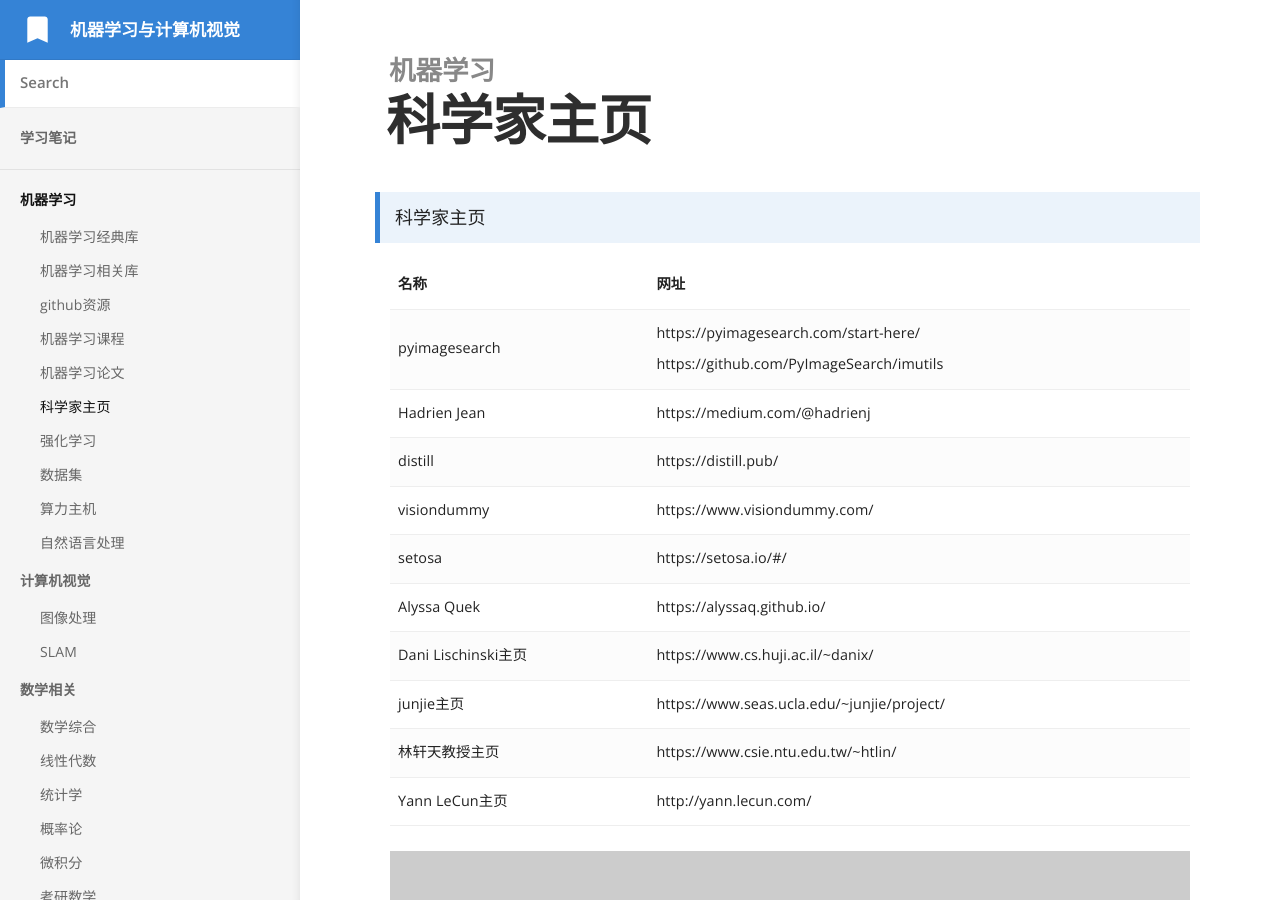
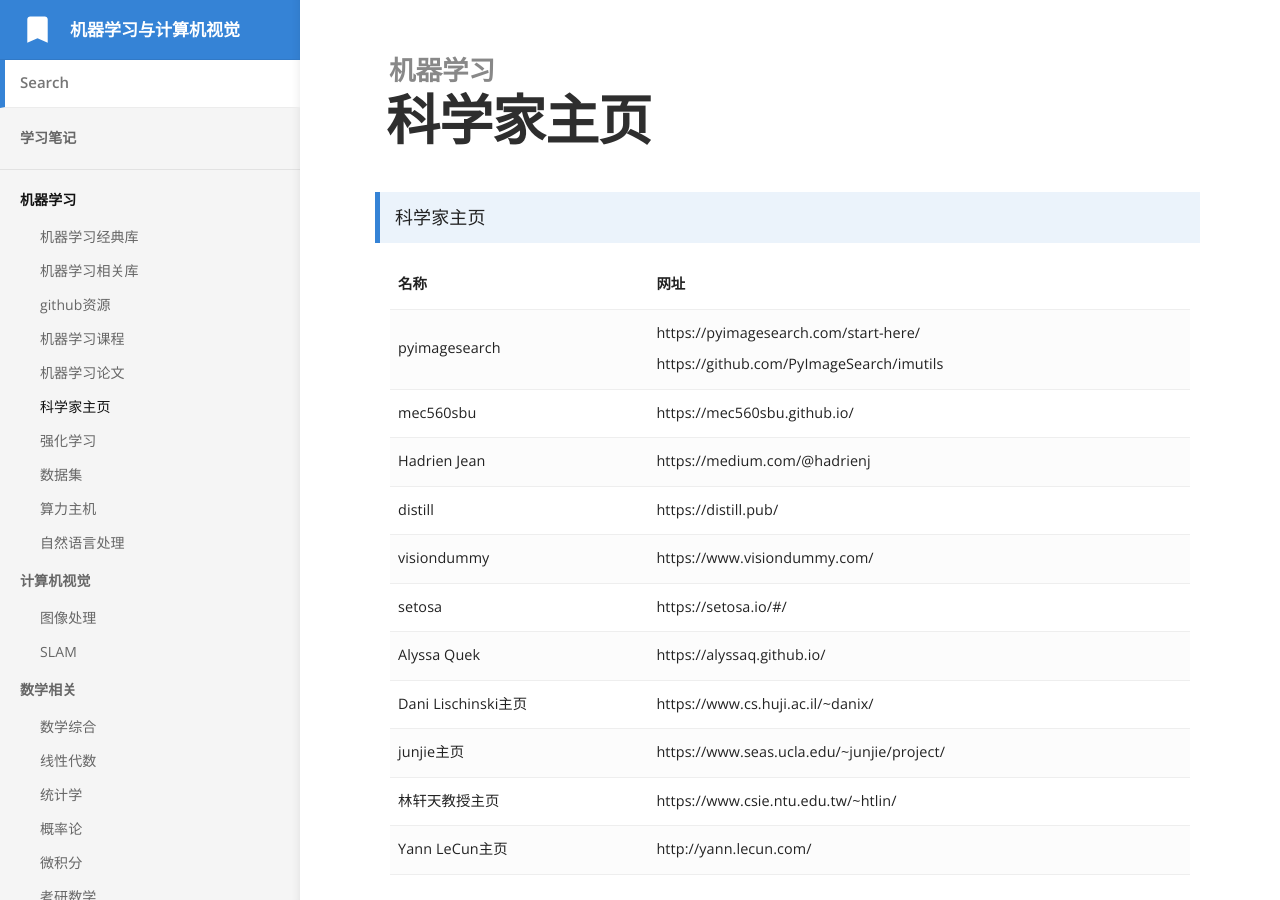
Before and after one commit to bashendixie/Machine_Learning_Notes, a Jekyll site: the page built from _docs/1、机器学习/科学家主页.md, in a window 1280 px wide and 900 px high. Built offline with Jekyll 4.4.1, drawn with Linux system fonts in a browser that asks for light colours.

Commit message:
no message

```diff
--- a/_docs/1、机器学习/科学家主页.md
+++ b/_docs/1、机器学习/科学家主页.md
@@ -26,6 +26,14 @@
 			<td>
 				https://pyimagesearch.com/start-here/<br/>
 				https://github.com/PyImageSearch/imutils
+			</td>
+		</tr>
+		<tr>
+			<td>
+				mec560sbu
+			</td>
+			<td>
+				https://mec560sbu.github.io/
 			</td>
 		</tr>
 		<tr>
```
